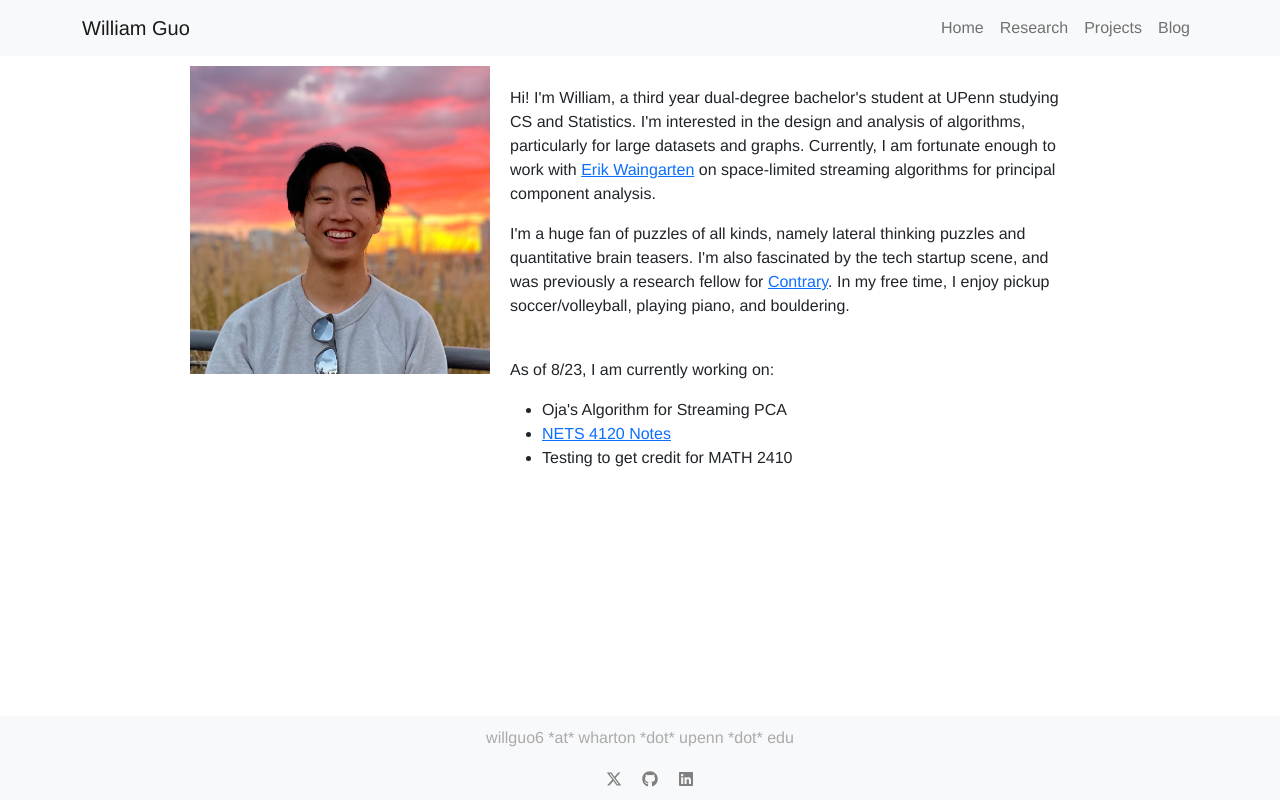
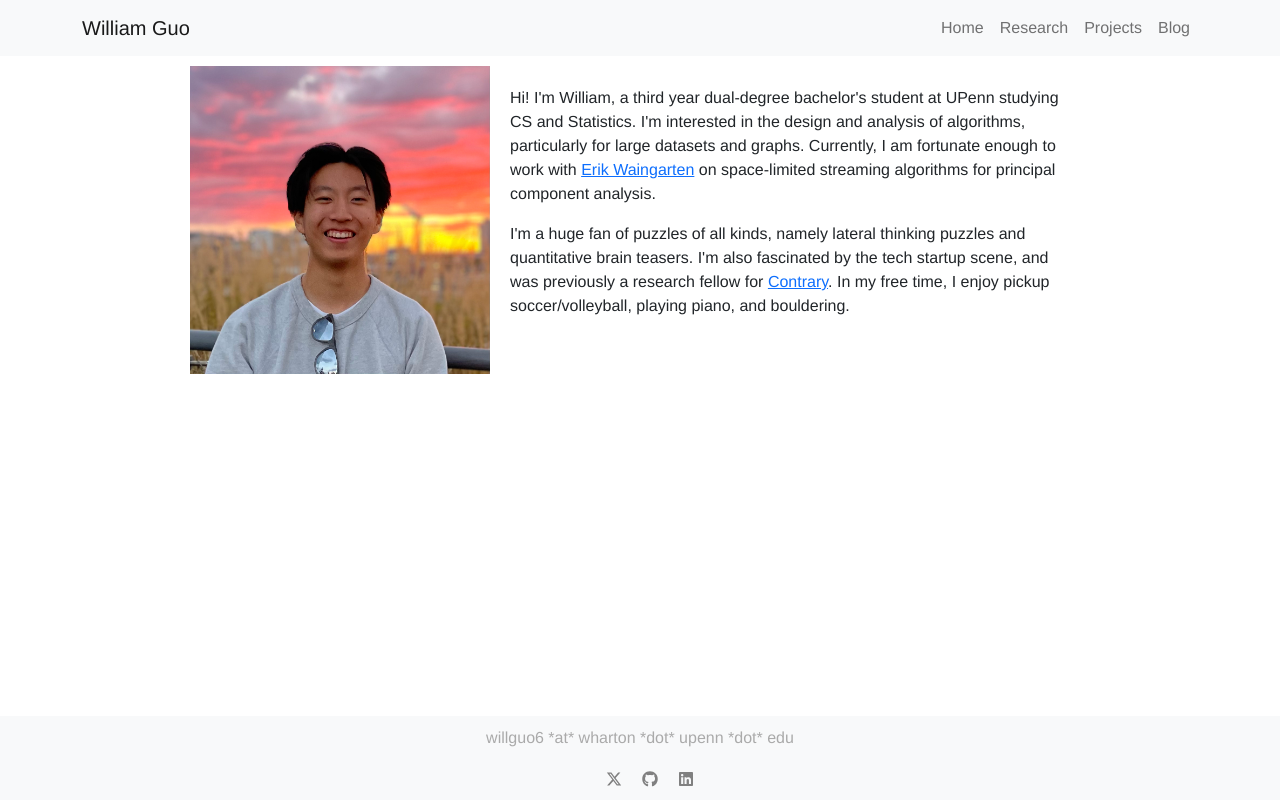
Before and after one commit to willdguo/willdguo.github.io, a React (Create React App) app: page /#/home in a window 1280 px wide. Built offline with nearby package versions, Linux system fonts and the light colour scheme.

Commit message:
removed current tasks

```diff
--- a/src/components/Bio.js
+++ b/src/components/Bio.js
@@ -10,10 +10,11 @@ function Bio() {
         padding: '20px',
       }
 
+    //eslint-disable-next-line
     const currWorking = (
       <div>
         {/* <p> As of {date.toUTCString()} I am currently working on: </p> */}
-        <p> As of 8/23, I am currently working on: </p>
+        <p> As of 8/23/24, I am currently working on: </p>
         <ul>
           <li> Oja's Algorithm for Streaming PCA </li>
           <li> <a href="https://willdguo.github.io/quartz/NETS-4120-Lecture-Notes" target="_blank" rel="noreferrer"> NETS 4120 Notes</a> </li>
@@ -44,7 +45,7 @@ function Bio() {
             </p>
 
             <br />
-            {currWorking}
+            {/* {currWorking} */}
           </div>
         </div>
     )
```
